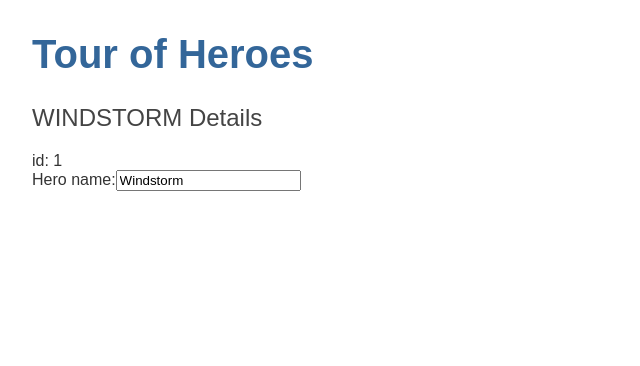
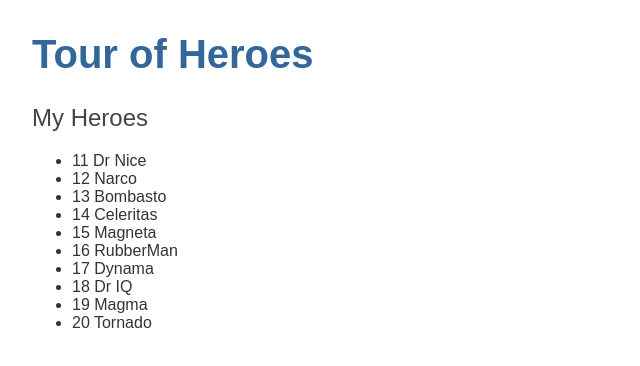
Before and after one commit to revarcline/angular-tour-of-heroes, an Angular app: page / in a window 1280 px wide. Shown: the top 366 px of the page, without its empty margins (0-640 px from the left). Built offline with nearby package versions, Linux system fonts and the light colour scheme.

Commit message:
now using mock data

```diff
--- a/package.json
+++ b/package.json
@@ -38,5 +38,8 @@
     "karma-jasmine": "~4.0.0",
     "karma-jasmine-html-reporter": "^1.5.0",
     "typescript": "~4.3.2"
+  },
+  "prettier": {
+    "singleQuote": true
   }
 }
--- a/src/app/heroes/heroes.component.html
+++ b/src/app/heroes/heroes.component.html
@@ -1,6 +1,6 @@
-<h2>{{ hero.name | uppercase }} Details</h2>
-<div><span>id: </span>{{ hero.id }}</div>
-<div>
-  <label for="name">Hero name:</label>
-  <input id="name" [(ngModel)]="hero.name" placeholder="name" />
-</div>
+<h2>My Heroes</h2>
+<ul class="heroes">
+  <li *ngFor="let hero of heroes">
+    <span class="badge">{{ hero.id }}</span> {{ hero.name }}
+  </li>
+</ul>
--- a/src/app/heroes/heroes.component.ts
+++ b/src/app/heroes/heroes.component.ts
@@ -1,16 +1,14 @@
-import { Component, OnInit } from "@angular/core";
-import { Hero } from "../hero";
+import { Component, OnInit } from '@angular/core';
+import { Hero } from '../hero';
+import { HEROES } from '../mock-heroes';
 
 @Component({
-  selector: "app-heroes",
-  templateUrl: "./heroes.component.html",
-  styleUrls: ["./heroes.component.css"],
+  selector: 'app-heroes',
+  templateUrl: './heroes.component.html',
+  styleUrls: ['./heroes.component.css'],
 })
 export class HeroesComponent implements OnInit {
-  hero: Hero = {
-    id: 1,
-    name: "Windstorm",
-  };
+  heroes = HEROES;
 
   constructor() {}
 
--- /dev/null
+++ b/src/app/mock-heroes.ts
@@ -0,0 +1,14 @@
+import { Hero } from './hero';
+
+export const HEROES: Hero[] = [
+  { id: 11, name: 'Dr Nice' },
+  { id: 12, name: 'Narco' },
+  { id: 13, name: 'Bombasto' },
+  { id: 14, name: 'Celeritas' },
+  { id: 15, name: 'Magneta' },
+  { id: 16, name: 'RubberMan' },
+  { id: 17, name: 'Dynama' },
+  { id: 18, name: 'Dr IQ' },
+  { id: 19, name: 'Magma' },
+  { id: 20, name: 'Tornado' },
+];
```
Also changed, not shown: src/app/app.module.ts (+5 -5 lines).
